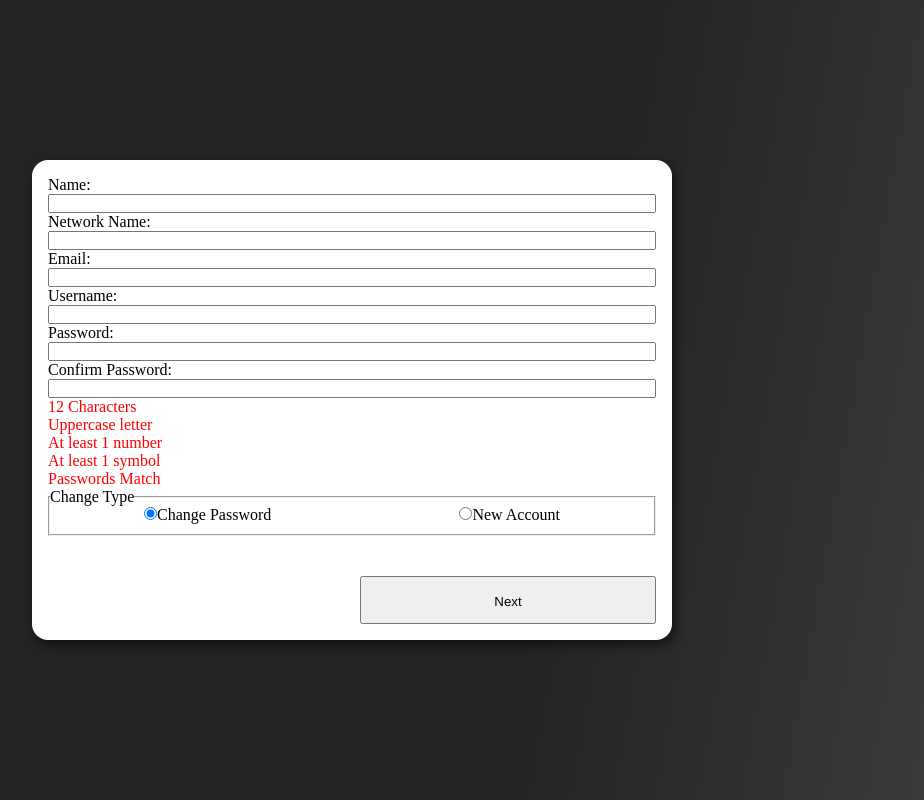
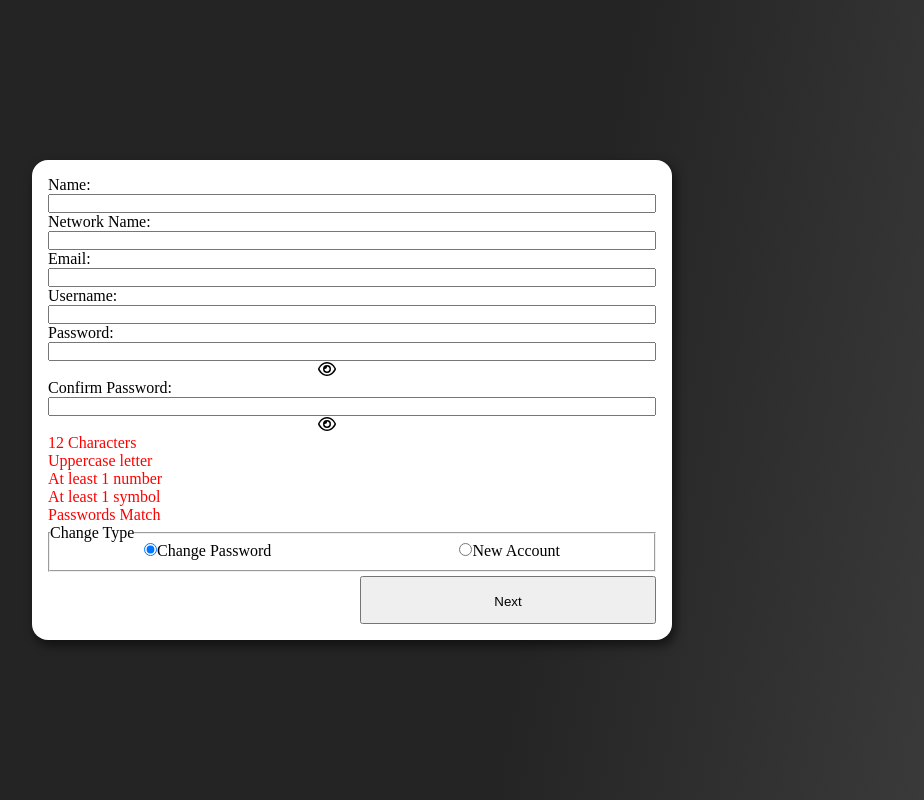
Before and after one commit to PandolfoM/mjp-account-change, a React (Vite) app: page / in a window 1280 px wide. Shown: the whole page, without its empty margins (288-1212 px from the left). Built offline with nearby package versions, Linux system fonts and the light colour scheme.

Commit message:
show password toggle

```diff
--- a/package.json
+++ b/package.json
@@ -9,6 +9,10 @@
     "preview": "vite preview"
   },
   "dependencies": {
+    "@fortawesome/fontawesome-svg-core": "^6.2.0",
+    "@fortawesome/free-regular-svg-icons": "^6.2.0",
+    "@fortawesome/free-solid-svg-icons": "^6.2.0",
+    "@fortawesome/react-fontawesome": "^0.2.0",
     "react": "^18.2.0",
     "react-dom": "^18.2.0"
   },
--- a/src/Components/Confirmation/index.jsx
+++ b/src/Components/Confirmation/index.jsx
@@ -1,22 +1,51 @@
+import { faEye } from "@fortawesome/free-regular-svg-icons";
+import { FontAwesomeIcon } from "@fortawesome/react-fontawesome";
+import { useState } from "react";
+
 function Confirmation(props) {
   const { formData, setFormData, page, setPage } = props;
+  const [passwordShown, setPasswordShown] = useState(false);
 
   return (
-    <div className="form">
+    <form className="form" noValidate>
       <h2>Confirm Details</h2>
       <h3>{formData.type === "1" ? "Change Password" : "New Account"}</h3>
-      <ul>
-        <li>Name: {formData.name}</li>
-        <li>Network: {formData.network}</li>
-        <li>Email: {formData.email}</li>
-        <li>Username: {formData.username}</li>
-        <li>Password: {formData.password}</li>
-      </ul>
+      <label htmlFor="name">Name:</label>
+      <input type="text" name="name" value={formData.name} disabled></input>
+
+      <label htmlFor="network">Network Name:</label>
+      <input
+        type="text"
+        name="network"
+        value={formData.network}
+        disabled></input>
+
+      <label htmlFor="email">Email:</label>
+      <input type="email" name="email" value={formData.email} disabled></input>
+
+      <label htmlFor="username">Username:</label>
+      <input
+        type="text"
+        name="username"
+        value={formData.username}
+        disabled></input>
+
+      <label htmlFor="password">Password:</label>
+      <input
+        type={passwordShown ? "text" : "password"}
+        name="password"
+        value={formData.password}
+        disabled></input>
+      <FontAwesomeIcon
+        icon={faEye}
+        className="togglePassword"
+        onClick={() => setPasswordShown(!passwordShown)}
+      />
       <div className="interact-btns">
         <button onClick={() => setPage(page - 1)}>Previous</button>
         <button>Finish</button>
       </div>
-    </div>
+    </form>
   );
 }
 
--- a/src/Components/Form/index.jsx
+++ b/src/Components/Form/index.jsx
@@ -1,8 +1,11 @@
+import { faEye } from "@fortawesome/free-regular-svg-icons";
+import { FontAwesomeIcon } from "@fortawesome/react-fontawesome";
 import { useState } from "react";
 import usePasswordValidation from "../../hooks/usePasswordValidation";
 function Form(props) {
   const { formData, setFormData, page, setPage } = props;
   const [error, setError] = useState("");
+  const [passwordShown, setPasswordShown] = useState(false);
   const [validLength, hasNumber, upperCase, lowerCase, match, specialChar] =
     usePasswordValidation({
       firstPassword: formData.password,
@@ -64,15 +67,25 @@ function Form(props) {
 
       <label htmlFor="password">Password:</label>
       <input
-        type="password"
+        type={passwordShown ? "text" : "password"}
         name="password"
         defaultValue={formData.password}></input>
+      <FontAwesomeIcon
+        icon={faEye}
+        className="togglePassword"
+        onClick={() => setPasswordShown(!passwordShown)}
+      />
 
       <label htmlFor="passwordConfirm">Confirm Password:</label>
       <input
-        type="password"
+        type={passwordShown ? "text" : "password"}
         name="passwordConfirm"
         defaultValue={formData.passwordConfirm}></input>
+      <FontAwesomeIcon
+        icon={faEye}
+        className="togglePassword"
+        onClick={() => setPasswordShown(!passwordShown)}
+      />
 
       <ul>
         <li className={validLength ? "success" : "error"}>12 Characters</li>
--- a/src/index.css
+++ b/src/index.css
@@ -22,18 +22,22 @@ body {
 
 .form {
   padding: 1rem;
-  display: flex;
-  flex-direction: column;
+  /* display: flex; */
+  /* flex-direction: column; */
+  /* justify-content: flex-start; */
   width: 50vw;
   max-width: 40rem;
   height: 30rem;
-  justify-content: flex-start;
   position: relative;
   flex: 1;
   background-color: white;
   box-shadow: 3px 5px 10px 1px rgba(0, 0, 0, 0.5);
   border-radius: 1rem;
   overflow: hidden;
+}
+
+.form > * {
+  width: 100%;
 }
 
 .interact-btns {
@@ -79,3 +83,8 @@ li {
 .success {
   color: limegreen;
 }
+
+.togglePassword {
+  cursor: pointer;
+  margin-left: -25px;
+}
```
Also changed, not shown: 1 other file (tests, documents, lock files or other folders).
